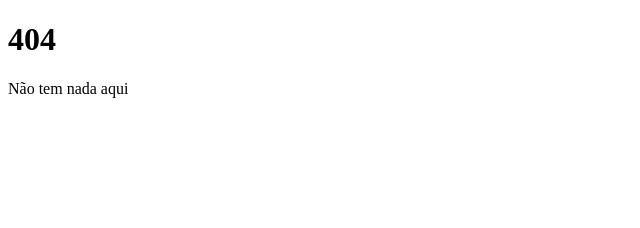
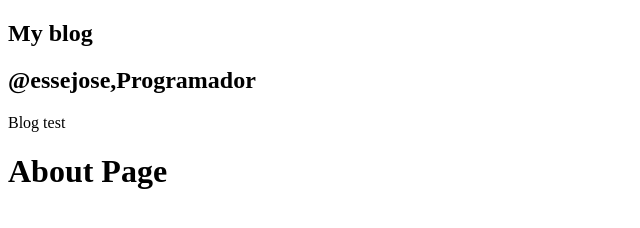
Before and after one commit to essejose/blog, a Gatsby site: page /about in a window 1280 px wide. Before the commit this address had no page. Shown: the whole page, without its empty margins (0-640 px from the left). Built offline with nearby package versions, Linux system fonts and the light colour scheme; Gatsby itself is replaced by a stand-in of ours.

Commit message:
consume graphql

```diff
--- a/gatsby-config.js
+++ b/gatsby-config.js
@@ -1,8 +1,14 @@
+require("dotenv").config({
+  path: `.env.${process.env.NODE_ENV}`,
+})
+
 module.exports = {
   siteMetadata: {
     title: `My blog`,
     description: `Blog test`,
     author: `@essejose`,
+    position:'Programador',
+    apiUrl: process.env.API_URL,
   },
   plugins: [
     `gatsby-plugin-react-helmet`,
--- a/package.json
+++ b/package.json
@@ -9,6 +9,7 @@
     "gatsby-image": "^2.2.19",
     "gatsby-plugin-manifest": "^2.2.16",
     "gatsby-plugin-offline": "^3.0.7",
+    "gatsby-plugin-playground": "^1.0.6",
     "gatsby-plugin-react-helmet": "^3.1.7",
     "gatsby-plugin-sharp": "^2.2.22",
     "gatsby-source-filesystem": "^2.1.22",
@@ -28,6 +29,7 @@
   "scripts": {
     "build": "gatsby build",
     "develop": "gatsby develop",
+    "develop:playground": "GATSBY_GRAPHQL_IDE=playground gatsby develop",
     "format": "prettier --write \"**/*.{js,jsx,json,md}\"",
     "start": "npm run develop",
     "serve": "gatsby serve",
--- /dev/null
+++ b/src/components/Profile/index.js
@@ -0,0 +1,29 @@
+import React from "react"
+import { StaticQuery, graphql } from "gatsby"
+
+const Profile = () => (
+  <StaticQuery
+    query={graphql`
+      {
+        site {
+          siteMetadata {
+            apiUrl
+            author
+			description
+			position
+            title
+          }
+        }
+      }
+    `}
+    render={({site:{siteMetadata:{title,position,description,apiUrl,author}}}) => (
+      <div className="Profile-warpper">
+        <h1>{title}</h1>
+        <h2>{author},{position}</h2>
+        <p>{description}</p>
+		<p>{apiUrl}</p>
+      </div>
+    )}
+  />
+)
+export default Profile
--- a/src/components/layout.js
+++ b/src/components/layout.js
@@ -7,10 +7,16 @@
 
 import React from "react"
 import PropTypes from "prop-types"
+import Profile from './Profile'
 const Layout = ({ children }) => {
 
   return (
+    <>
+        <aside>
+          <Profile/>
+        </aside>
         <main>{children}</main>
+    </>
   )
 }
 
--- /dev/null
+++ b/src/pages/about.js
@@ -0,0 +1,15 @@
+import React from "react"
+import Layout from "../components/layout"
+import SEO from "../components/seo"
+
+const AboutPage = () => (
+
+    <Layout>
+    <SEO title="About" />
+    <h1>About Page</h1>
+  </Layout>
+
+
+)
+
+export default AboutPage
--- a/src/pages/index.js
+++ b/src/pages/index.js
@@ -1,12 +1,11 @@
 import React from "react"
 import Layout from "../components/layout"
-
 import SEO from "../components/seo"
 
 const IndexPage = () => (
   <Layout>
     <SEO title="Home" />
-   <h1>Home</h1>
+    <h1>Home</h1>
   </Layout>
 )
 
```
Also changed, not shown: 2 other files.
